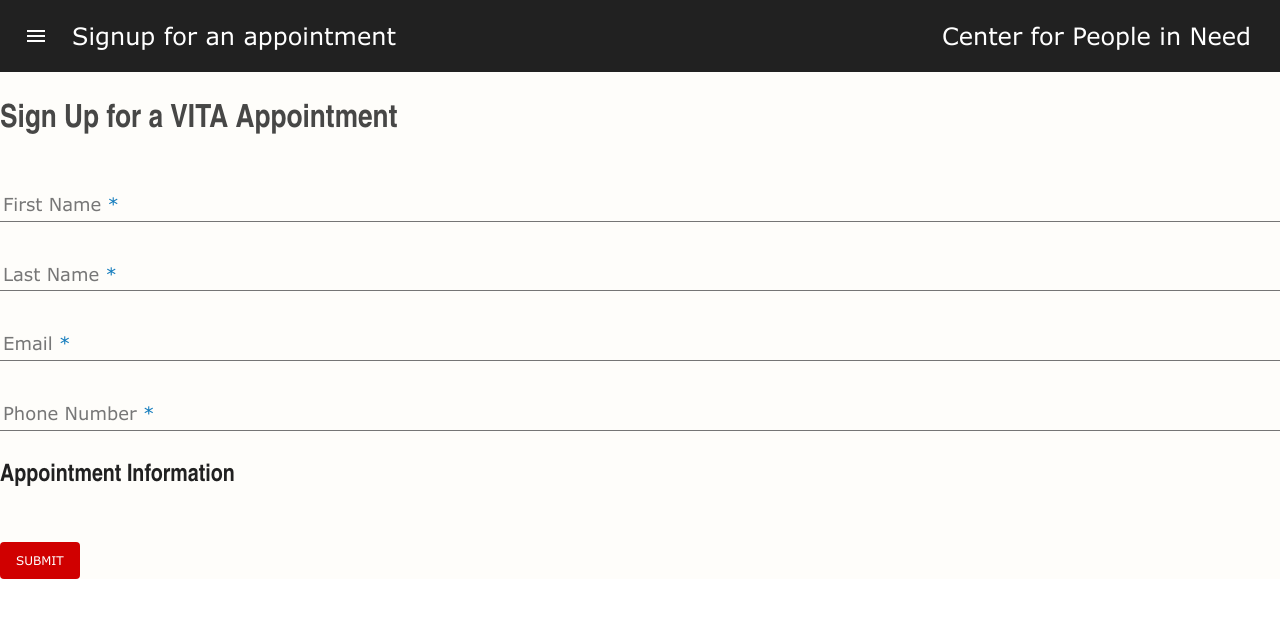
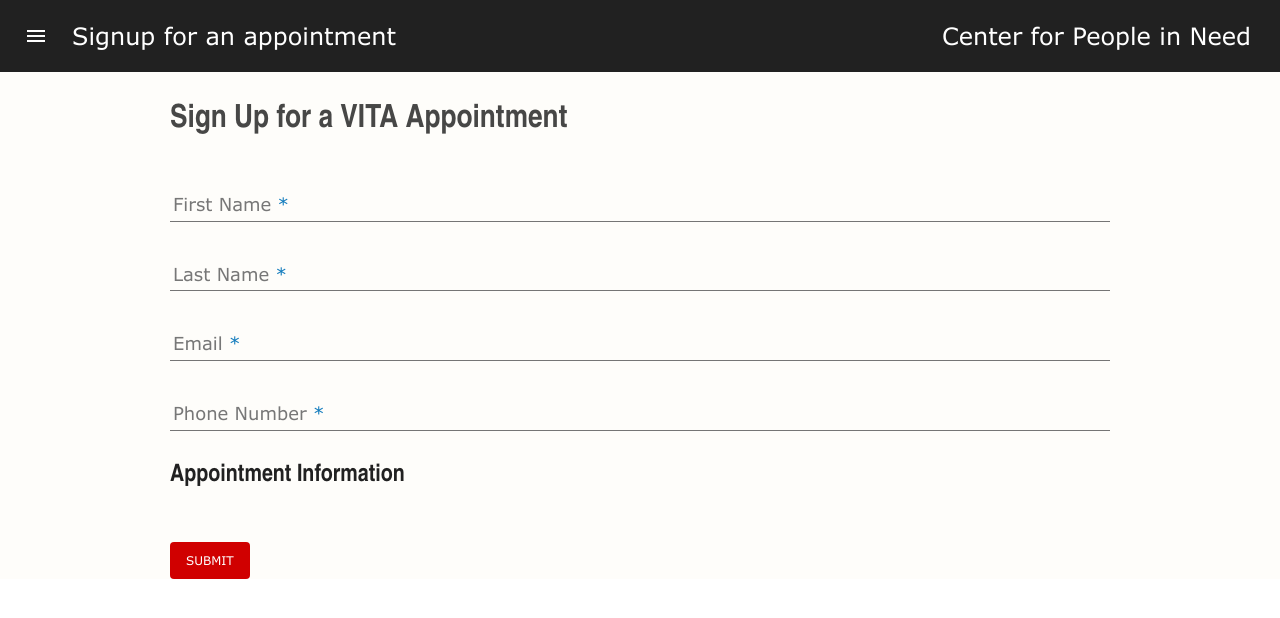
Before and after one commit to UNL-CSE-AMBASSADORS/VITA, a PHP site: page /signup in a window 1280 px wide. Shown: the top 618 px of the page. Run offline with PHP 8.4, Linux system fonts and the light colour scheme; data that the repository does not hold is empty; some libraries are stand-ins or nearby versions.

Commit message:
Update signup form to match new framework

```diff
--- a/signup/index.php
+++ b/signup/index.php
@@ -13,7 +13,8 @@
 		require_once "$root/components/nav.php";
 	?>
 
-	<div class="vita-body-container">
+	<div class="section">
+		<div class="sub-section">
 			<form class="cmxform" id="vitaSignupForm" method="post" action="" autocomplete="off">
 				<h1 class="vita-form-title">Sign Up for a VITA Appointment</h1>
 
@@ -51,6 +52,7 @@
 				<input type="submit" value="Submit" class="submit vita-form-button vita-background-primary">
 			</form>
 		</div>
+	</div>
 	<?php require_once "$root/server/footer.php" ?>
 	<script src="https://cdnjs.cloudflare.com/ajax/libs/jqueryui/1.12.1/jquery-ui.min.js"></script>
 	<script src="https://cdnjs.cloudflare.com/ajax/libs/jquery-validate/1.16.0/jquery.validate.min.js"></script>
```
Lines whose indentation alone changed are shown as unchanged.
